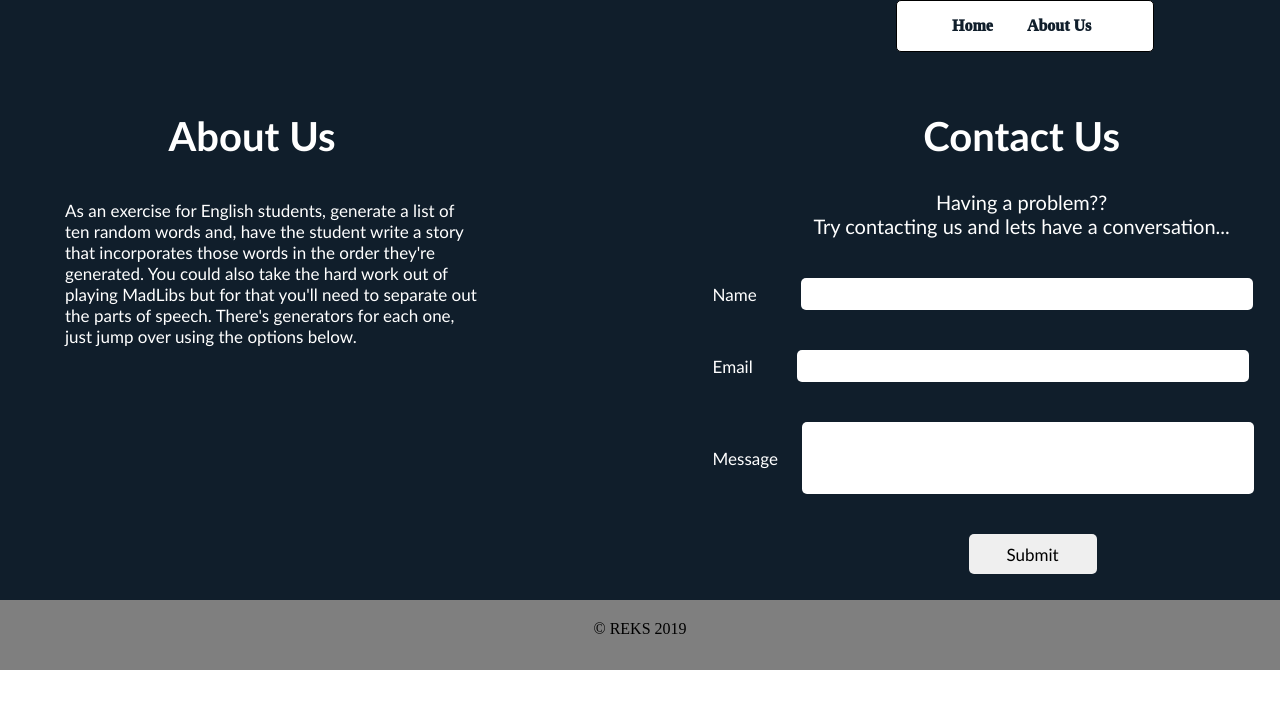
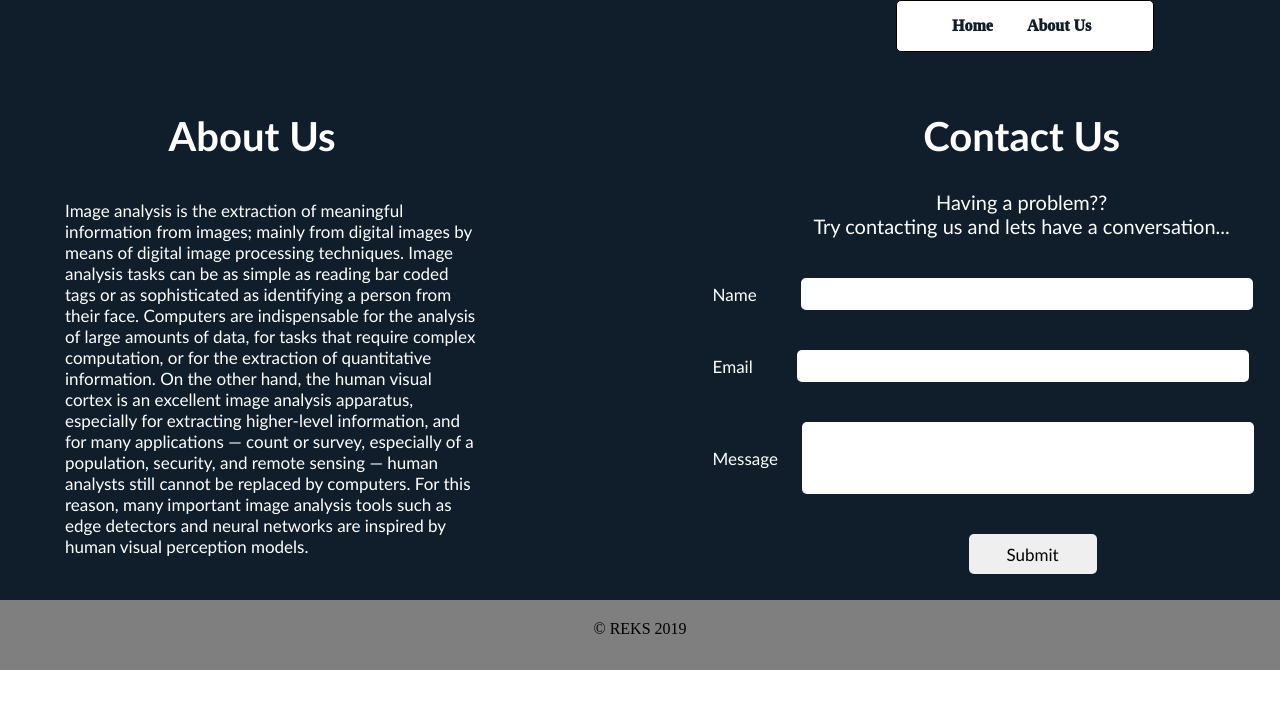
Before and after one commit to vizard-xi/web_image_analysis, a Flask app: page /about in a window 1280 px wide. Shown: the top 709 px of the page. Run offline with Flask 2, Linux system fonts and the light colour scheme.

Commit message:
modified

```diff
--- a/templates/about.html
+++ b/templates/about.html
@@ -22,10 +22,13 @@
 			<div class="about_content">
 				<h1>About Us</h1>
 				<p>
-					As an exercise for English students, generate a list of ten random words and,
-					have the student write a story that incorporates those words in the order they're generated.
-					You could also take the hard work out of playing MadLibs but for that you'll need to separate out the parts of speech.
-					There's generators for each one, just jump over using the options below.
+					Image analysis is the extraction of meaningful information from images; mainly from digital images by means of digital image processing techniques.
+					Image analysis tasks can be as simple as reading bar coded tags or as sophisticated as identifying a person from their face.
+
+					Computers are indispensable for the analysis of large amounts of data, for tasks that require complex computation, or for the extraction of quantitative
+					information. On the other hand, the human visual cortex is an excellent image analysis apparatus, especially for extracting higher-level information,
+					and for many applications — count or survey, especially of a population, security, and remote sensing — human analysts still cannot be replaced by computers.
+					For this reason, many important image analysis tools such as edge detectors and neural networks are inspired by human visual perception models.
 				</p>
 			</div>
 
```
Also changed, not shown: app.py (line endings or trailing spaces).
